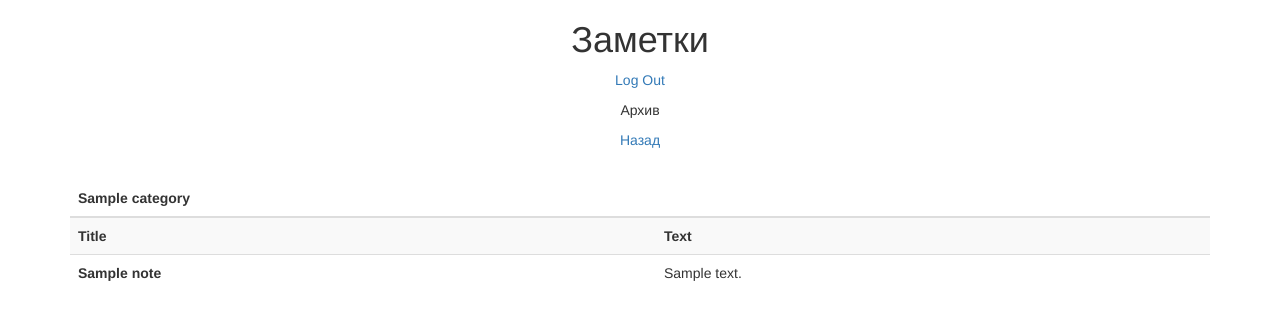
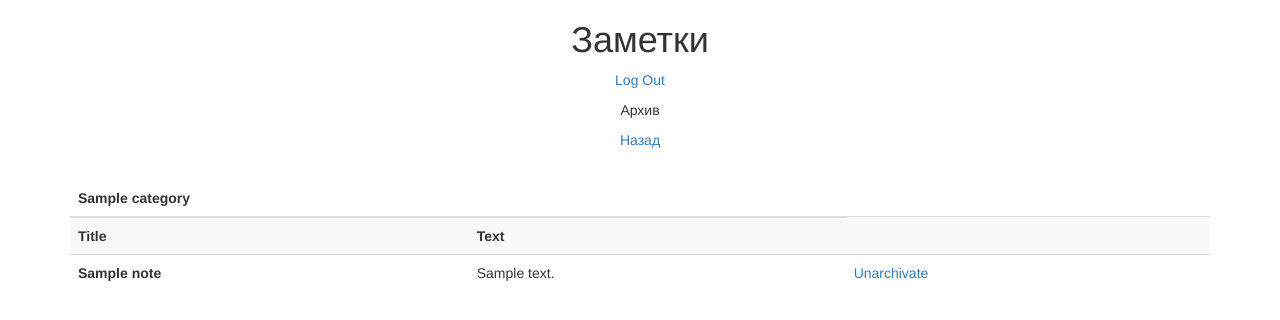
Before and after one commit to mddyy/DjangoNotesBoard, a Django app: page /archive/ in a window 1280 px wide. Shown: the top 320 px of the page. Run offline with Django 4.2, Linux system fonts and the light colour scheme; a user stored in the database is signed in; tables that the repository leaves empty hold one stand-in row (values such as "Sample post"); some libraries are stand-ins or nearby versions.

Commit message:
добавлено архивирование и разархивирование заметок

```diff
--- a/notes/notesapp/templates/notesapp/archive.html
+++ b/notes/notesapp/templates/notesapp/archive.html
@@ -17,11 +17,13 @@
       <tr>
         <th scope="col">Title</th>
         <th scope="col">Text</th>
+        <th scope="col"></th>
       </tr>
       {% for note in item.notes_of_category %}
       <tr style="background: {{note.color}}">
         <th scope="row" >{{note.title}}</th>
         <td>{{note.text}}</td>
+        <td><a href="{% url 'unarchivate' note.id %}">Unarchivate</a></td>
       </tr>
       {% endfor %}
       </tbody>
--- a/notes/notesapp/templates/notesapp/index.html
+++ b/notes/notesapp/templates/notesapp/index.html
@@ -25,12 +25,14 @@
                                 <th scope="col">Title</th>
                                 <th scope="col">Text</th>
                                 <th scope="col"></th>
+                                <th scope="col"></th>
                             </tr>
                             {% for note in item.notes_of_category %}
                             <tr style="background: {{note.color}}">
                                 <th scope="row" >{{note.title}}</th>
                                 <td>{{note.text}}</td>
                                 <td><a href="{% url 'edit' note.id %}">Edit</a></td>
+                                <td><a href="{% url 'archivate' note.id %}">Archivate</a></td>
                             </tr>
                             {% endfor %}
                         </tbody>
--- a/notes/notesapp/urls.py
+++ b/notes/notesapp/urls.py
@@ -7,5 +7,7 @@ urlpatterns = [
     path('archive/', ArchivePage.as_view(), name='archive'),
     path('accounts/', include('django.contrib.auth.urls')),
     path('note/<int:pk>/', edit_note, name='edit'),
-    path('note/new/', new_note, name='new')
+    path('note/new/', new_note, name='new'),
+    path('note/<int:pk>/archivate/', archivate_note, name='archivate'),
+    path('note/<int:pk>/unarchivate/', unarchivate_note, name='unarchivate')
 ]
--- a/notes/notesapp/views.py
+++ b/notes/notesapp/views.py
@@ -129,3 +129,15 @@ def edit_note(request, pk):
         form = NoteForm(instance=note_instance)
 
     return render(request, 'notesapp/edit.html', {'form': form})
+
+
+def archivate_note(request, pk):
+    note_instance = get_object_or_404(Note, pk=pk)
+    Archive.objects.create(note=note_instance)
+    return redirect('mainpage')
+
+
+def unarchivate_note(request, pk):
+    note_instance = get_object_or_404(Note, pk=pk)
+    Archive.objects.filter(note=note_instance)[0].delete()
+    return redirect('mainpage')
```
